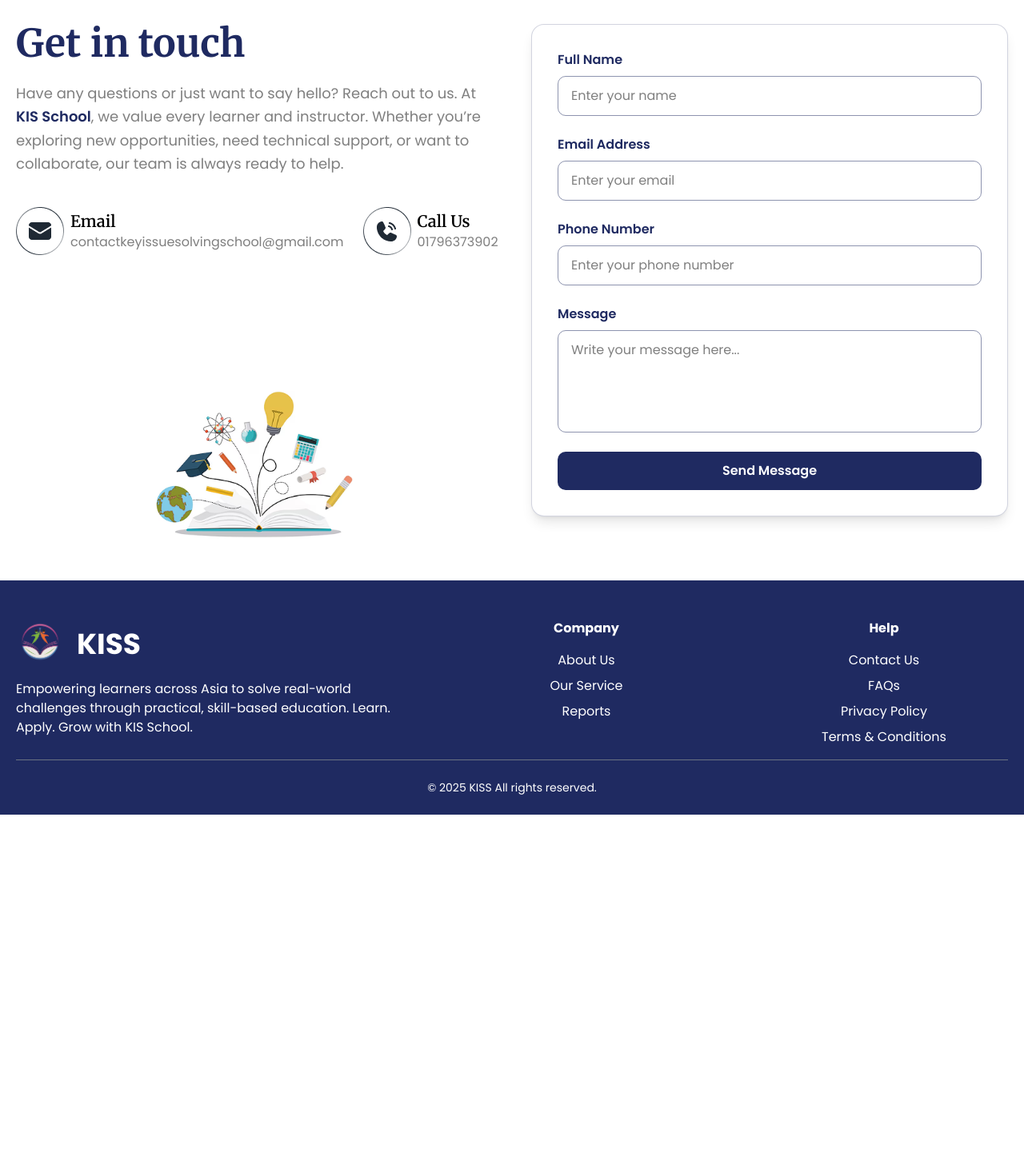
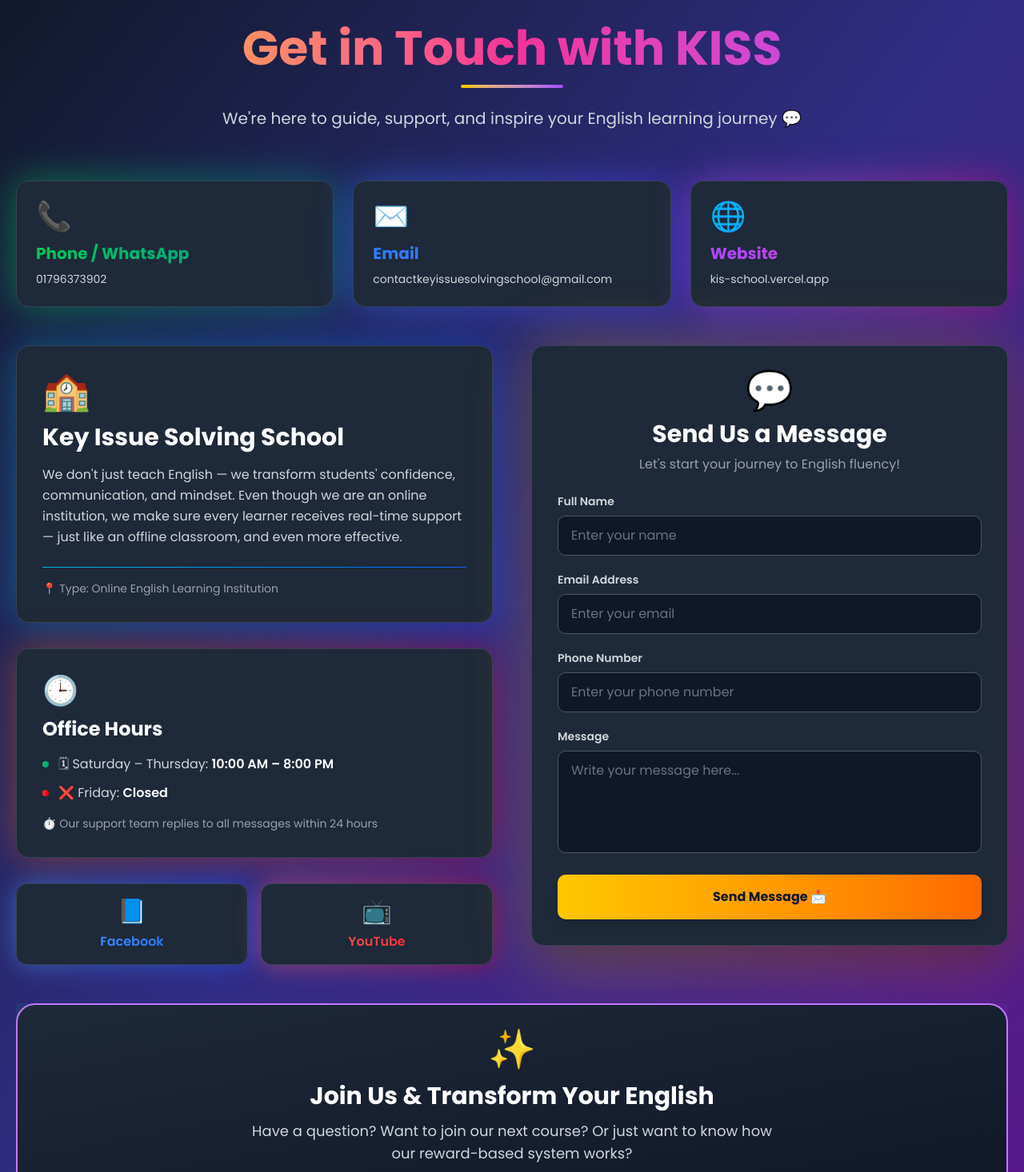
Before and after one commit to Muhammad-sefat/KIS-School, a React (Vite) app: page /contact-us in a window 1280 px wide. Shown: the part 900-2366 px from the top of the page at 80% size. Before the commit the page ends 1919 px from the top, so only its background shows below. Built offline with nearby package versions, Linux system fonts and the light colour scheme.

Commit message:
some modificatins on contact pages

```diff
--- a/src/components/common/ImageProvider.jsx
+++ b/src/components/common/ImageProvider.jsx
@@ -35,8 +35,10 @@ import get from "../../assets/images/get.png";
 import email from "../../assets/images/email.png";
 import call from "../../assets/images/call.png";
 import logo from "../../assets/images/logo.jpg";
+import contactt from "../../assets/images/contactt.jpg";
 
 export const ImageProvider = {
+  contactt,
   logo,
   light,
   homebanner,
--- a/src/components/contact-components/ContactSection.jsx
+++ b/src/components/contact-components/ContactSection.jsx
@@ -1,17 +1,56 @@
 /* eslint-disable no-unused-vars */
-import React from "react";
+import React, { useState } from "react";
 import { motion } from "framer-motion";
 import { useForm } from "react-hook-form";
-import { ImageProvider } from "../common/ImageProvider";
 import { slideInBottom } from "@/animation/Animation";
 
 const ContactSection = () => {
   const { register, handleSubmit, reset } = useForm();
+  const [hoveredCard, setHoveredCard] = useState(null);
 
   const onSubmit = (data) => {
     console.log(data);
     reset();
   };
+
+  const contactMethods = [
+    {
+      icon: "📞",
+      title: "Phone / WhatsApp",
+      value: "01796373902",
+      gradient: "from-green-500 to-teal-600",
+      link: "tel:01796373902",
+    },
+    {
+      icon: "✉️",
+      title: "Email",
+      value: "contactkeyissuesolvingschool@gmail.com",
+      gradient: "from-blue-500 to-indigo-600",
+      link: "mailto:contactkeyissuesolvingschool@gmail.com",
+    },
+    {
+      icon: "🌐",
+      title: "Website",
+      value: "kis-school.vercel.app",
+      gradient: "from-purple-500 to-pink-600",
+      link: "https://kis-school.vercel.app",
+    },
+  ];
+
+  const socialMedia = [
+    {
+      icon: "📘",
+      name: "Facebook",
+      gradient: "from-blue-400 to-blue-600",
+      link: "#",
+    },
+    {
+      icon: "📺",
+      name: "YouTube",
+      gradient: "from-red-400 to-red-600",
+      link: "#",
+    },
+  ];
 
   return (
     <motion.section
@@ -19,104 +58,227 @@ const ContactSection = () => {
       initial="hidden"
       whileInView="visible"
       viewport={{ once: true, amount: 0.2 }}
-      className="section-padding-x py-20 bg-white dark:bg-slate-900"
+      className="section-padding-x py-20 bg-gradient-to-br from-gray-900 via-indigo-900 to-purple-900"
     >
-      <div className="max-w-[1600px] mx-auto grid grid-cols-1 md:grid-cols-2 gap-12 items-start">
-        {/* LEFT SIDE */}
-        <div className="flex flex-col gap-6 relative">
-          <h2 className="font-merriweather font-bold text-theme-primary text-3xl md:text-5xl">
-            Get in touch
+      <div className="max-w-[1600px] mx-auto">
+        {/* Header Section */}
+        <div className="text-center mb-16">
+          <h2 className="text-5xl md:text-6xl font-bold mb-4 bg-gradient-to-r from-yellow-400 via-pink-500 to-purple-500 bg-clip-text text-transparent animate-pulse">
+            Get in Touch with KISS
           </h2>
-          <p className="text-gray text-base md:text-lg leading-relaxed">
-            Have any questions or just want to say hello? Reach out to us. At{" "}
-            <span className="font-semibold text-theme-primary">KIS School</span>
-            , we value every learner and instructor. Whether you’re exploring
-            new opportunities, need technical support, or want to collaborate,
-            our team is always ready to help.
+          <div className="h-1 w-32 mx-auto bg-gradient-to-r from-yellow-400 to-purple-500 rounded-full mb-6"></div>
+          <p className="text-xl text-gray-300 max-w-3xl mx-auto">
+            We're here to guide, support, and inspire your English learning
+            journey 💬
           </p>
+        </div>
 
-          <div className="flex flex-col sm:flex-row gap-10 mt-4">
-            <div className="flex items-center gap-2">
-              <img src={ImageProvider.email} alt="email" />
-              <div>
-                <p className="font-merriweather font-semibold text-xl">Email</p>
-                <p className="text-gray text-sm md:text-base">
-                  contactkeyissuesolvingschool@gmail.com
+        {/* Contact Methods Cards */}
+        <div className="grid grid-cols-1 md:grid-cols-3 gap-6 mb-12">
+          {contactMethods.map((method, index) => (
+            <a
+              key={index}
+              href={method.link}
+              onMouseEnter={() => setHoveredCard(index)}
+              onMouseLeave={() => setHoveredCard(null)}
+              className="relative group block"
+            >
+              <div
+                className={`absolute inset-0 bg-gradient-to-r ${method.gradient} rounded-2xl blur-xl opacity-50 group-hover:opacity-75 transition-opacity duration-300`}
+              ></div>
+              <div className="relative bg-gray-800 bg-opacity-90 backdrop-blur-sm rounded-2xl p-6 border border-gray-700 transform transition-all duration-300 hover:scale-105">
+                <div
+                  className={`text-4xl mb-3 transform transition-transform duration-300 ${
+                    hoveredCard === index ? "scale-110 rotate-12" : ""
+                  }`}
+                >
+                  {method.icon}
+                </div>
+                <h3
+                  className={`text-xl font-bold mb-2 bg-gradient-to-r ${method.gradient} bg-clip-text text-transparent`}
+                >
+                  {method.title}
+                </h3>
+                <p className="text-gray-300 text-sm break-words">
+                  {method.value}
+                </p>
+              </div>
+            </a>
+          ))}
+        </div>
+
+        {/* Main Content Grid */}
+        <div className="grid grid-cols-1 lg:grid-cols-2 gap-12 mb-12">
+          {/* LEFT SIDE - Info */}
+          <div className="space-y-8">
+            {/* Institution Info Card */}
+            <div className="relative group">
+              <div className="absolute inset-0 bg-gradient-to-r from-cyan-500 to-blue-600 rounded-2xl blur-xl opacity-40"></div>
+              <div className="relative bg-gray-800 bg-opacity-90 backdrop-blur-sm rounded-2xl p-8 border border-gray-700">
+                <div className="text-5xl mb-4">🏫</div>
+                <h3 className="text-3xl font-bold text-white mb-4">
+                  Key Issue Solving School
+                </h3>
+                <p className="text-gray-300 leading-relaxed mb-6">
+                  We don't just teach English — we transform students'
+                  confidence, communication, and mindset. Even though we are an
+                  online institution, we make sure every learner receives
+                  real-time support — just like an offline classroom, and even
+                  more effective.
+                </p>
+                <div className="h-px bg-gradient-to-r from-cyan-500 to-blue-600 mb-4"></div>
+                <p className="text-sm text-gray-400">
+                  📍 Type: Online English Learning Institution
                 </p>
               </div>
             </div>
-            <div className="flex items-center gap-2">
-              <img src={ImageProvider.call} alt="call" />
-              <div>
-                <p className="font-merriweather font-semibold text-xl">
-                  Call Us
+
+            {/* Office Hours Card */}
+            <div className="relative group">
+              <div className="absolute inset-0 bg-gradient-to-r from-orange-500 to-red-600 rounded-2xl blur-xl opacity-40"></div>
+              <div className="relative bg-gray-800 bg-opacity-90 backdrop-blur-sm rounded-2xl p-8 border border-gray-700">
+                <div className="text-4xl mb-3">🕒</div>
+                <h3 className="text-2xl font-bold text-white mb-4">
+                  Office Hours
+                </h3>
+                <div className="space-y-3">
+                  <div className="flex items-center gap-3">
+                    <span className="w-2 h-2 rounded-full bg-gradient-to-r from-green-500 to-teal-600"></span>
+                    <p className="text-gray-300">
+                      🗓 Saturday – Thursday:{" "}
+                      <span className="text-white font-semibold">
+                        10:00 AM – 8:00 PM
+                      </span>
                     </p>
-                <p className="text-gray text-sm md:text-base">01796373902</p>
+                  </div>
+                  <div className="flex items-center gap-3">
+                    <span className="w-2 h-2 rounded-full bg-gradient-to-r from-red-500 to-red-600"></span>
+                    <p className="text-gray-300">
+                      ❌ Friday:{" "}
+                      <span className="text-white font-semibold">Closed</span>
+                    </p>
                   </div>
                 </div>
+                <p className="text-sm text-gray-400 mt-4">
+                  ⏱️ Our support team replies to all messages within 24 hours
+                </p>
               </div>
-          <div className="hidden md:block absolute left-1/2 -bottom-98 transform -translate-x-1/2">
-            <img src={ImageProvider.get} alt="image" />
+            </div>
+
+            {/* Social Media */}
+            <div className="flex gap-4">
+              {socialMedia.map((social, index) => (
+                <a
+                  key={index}
+                  href={social.link}
+                  className="relative group flex-1"
+                >
+                  <div
+                    className={`absolute inset-0 bg-gradient-to-r ${social.gradient} rounded-xl blur-lg opacity-50 group-hover:opacity-75 transition-opacity duration-300`}
+                  ></div>
+                  <div className="relative bg-gray-800 bg-opacity-90 backdrop-blur-sm rounded-xl p-4 border border-gray-700 text-center transform transition-all duration-300 hover:scale-105">
+                    <div className="text-3xl mb-2">{social.icon}</div>
+                    <p
+                      className={`font-semibold bg-gradient-to-r ${social.gradient} bg-clip-text text-transparent`}
+                    >
+                      {social.name}
+                    </p>
+                  </div>
+                </a>
+              ))}
             </div>
           </div>
 
           {/* RIGHT SIDE - CONTACT FORM */}
+          <div className="relative group">
+            <div className="absolute inset-0 bg-gradient-to-r from-yellow-400 to-orange-500 rounded-2xl blur-2xl opacity-30"></div>
             <form
               onSubmit={handleSubmit(onSubmit)}
-          className="flex flex-col gap-6 bg-white dark:bg-slate-800 shadow-lg rounded-2xl p-8 border border-theme-primary/20"
+              className="relative bg-gray-800 bg-opacity-90 backdrop-blur-sm rounded-2xl p-8 border border-gray-700 shadow-2xl"
             >
-          <div className="flex flex-col gap-2">
-            <label className="font-semibold text-theme-primary">
+              <div className="text-center mb-6">
+                <div className="text-5xl mb-3">💬</div>
+                <h3 className="text-3xl font-bold text-white mb-2">
+                  Send Us a Message
+                </h3>
+                <p className="text-gray-400">
+                  Let's start your journey to English fluency!
+                </p>
+              </div>
+
+              <div className="space-y-5">
+                <div>
+                  <label className="block text-sm font-semibold text-gray-300 mb-2">
                     Full Name
                   </label>
                   <input
                     type="text"
                     placeholder="Enter your name"
-              className="border border-theme-primary/50 rounded-lg px-4 py-3 outline-none focus:ring-2 focus:ring-theme-primary"
+                    className="w-full bg-gray-900 bg-opacity-50 border border-gray-600 rounded-lg px-4 py-3 text-white placeholder-gray-500 outline-none focus:ring-2 focus:ring-yellow-400 transition-all duration-300"
                     {...register("name", { required: true })}
                   />
                 </div>
 
-          <div className="flex flex-col gap-2">
-            <label className="font-semibold text-theme-primary">
+                <div>
+                  <label className="block text-sm font-semibold text-gray-300 mb-2">
                     Email Address
                   </label>
                   <input
                     type="email"
                     placeholder="Enter your email"
-              className="border border-theme-primary/50 rounded-lg px-4 py-3 outline-none focus:ring-2 focus:ring-theme-primary"
+                    className="w-full bg-gray-900 bg-opacity-50 border border-gray-600 rounded-lg px-4 py-3 text-white placeholder-gray-500 outline-none focus:ring-2 focus:ring-yellow-400 transition-all duration-300"
                     {...register("email", { required: true })}
                   />
                 </div>
 
-          <div className="flex flex-col gap-2">
-            <label className="font-semibold text-theme-primary">
+                <div>
+                  <label className="block text-sm font-semibold text-gray-300 mb-2">
                     Phone Number
                   </label>
                   <input
                     type="tel"
                     placeholder="Enter your phone number"
-              className="border border-theme-primary/50 rounded-lg px-4 py-3 outline-none focus:ring-2 focus:ring-theme-primary"
+                    className="w-full bg-gray-900 bg-opacity-50 border border-gray-600 rounded-lg px-4 py-3 text-white placeholder-gray-500 outline-none focus:ring-2 focus:ring-yellow-400 transition-all duration-300"
                     {...register("phone")}
                   />
                 </div>
 
-          <div className="flex flex-col gap-2">
-            <label className="font-semibold text-theme-primary">Message</label>
+                <div>
+                  <label className="block text-sm font-semibold text-gray-300 mb-2">
+                    Message
+                  </label>
                   <textarea
                     placeholder="Write your message here..."
-              className="border border-theme-primary/50 rounded-lg px-4 py-3 h-32 outline-none resize-none focus:ring-2 focus:ring-theme-primary"
+                    className="w-full bg-gray-900 bg-opacity-50 border border-gray-600 rounded-lg px-4 py-3 h-32 text-white placeholder-gray-500 outline-none resize-none focus:ring-2 focus:ring-yellow-400 transition-all duration-300"
                     {...register("message")}
                   />
                 </div>
 
                 <button
                   type="submit"
-            className="bg-theme-primary hover:bg-theme-secondary text-white font-semibold py-3 rounded-lg transition-all duration-300"
+                  className="w-full bg-gradient-to-r from-yellow-400 to-orange-500 hover:from-yellow-500 hover:to-orange-600 text-gray-900 font-bold py-4 rounded-lg transition-all duration-300 transform hover:scale-105 shadow-lg"
                 >
-            Send Message
+                  Send Message 📩
                 </button>
+              </div>
             </form>
+          </div>
+        </div>
+
+        {/* Bottom CTA */}
+        <div className="relative overflow-hidden">
+          <div className="absolute inset-0 bg-gradient-to-r from-green-400 via-blue-500 to-purple-500 rounded-3xl blur-2xl opacity-30 animate-pulse"></div>
+          <div className="relative bg-gradient-to-br from-gray-800 to-gray-900 rounded-3xl p-8 text-center border-2 border-purple-400">
+            <div className="text-5xl mb-4">✨</div>
+            <h3 className="text-3xl font-bold text-white mb-3">
+              Join Us & Transform Your English
+            </h3>
+            <p className="text-gray-300 text-lg max-w-2xl mx-auto">
+              Have a question? Want to join our next course? Or just want to
+              know how our reward-based system works?
+            </p>
+          </div>
+        </div>
       </div>
     </motion.section>
   );
--- a/src/components/home-components/HomeBanner.jsx
+++ b/src/components/home-components/HomeBanner.jsx
@@ -8,7 +8,7 @@ import { slideInLeft, slideInRight } from "@/animation/Animation";
 
 export const HomeBanner = () => {
   return (
-    <div className="flex flex-col lg:flex-row items-center gap-5 section-padding-x py-4 lg:pt-8 xl:pt-12">
+    <div className="flex flex-col lg:flex-row items-center gap-5 section-padding-x py-4 lg:pt-8 xl:pt-12 bg-gradient-to-b from-[#1f2a61]/20 via-[#1f2a61]/10 to-white">
       {/* Left Content */}
       <motion.div
         className="w-full lg:w-[50%] flex flex-col items-center lg:items-start text-center lg:text-left"
@@ -31,7 +31,7 @@ export const HomeBanner = () => {
           We have solved the problem that students are not as interested in
           studying as they are in playing games. In Bangladesh, many students
           find it hard to speak or write English freely. We use the Direct
-          Method to help them learn English fluently. That’s why we are called
+          Method to help them learn English fluently. That’s why we are called{" "}
           <strong>Key Issue Solving School</strong>.
         </Title>
 
```
Also changed, not shown: src/components/contact-components/ContactBanner.jsx (+4 -47 lines), src/assets/images/contactt.jpg (added). Lines whose indentation alone changed are shown as unchanged.
